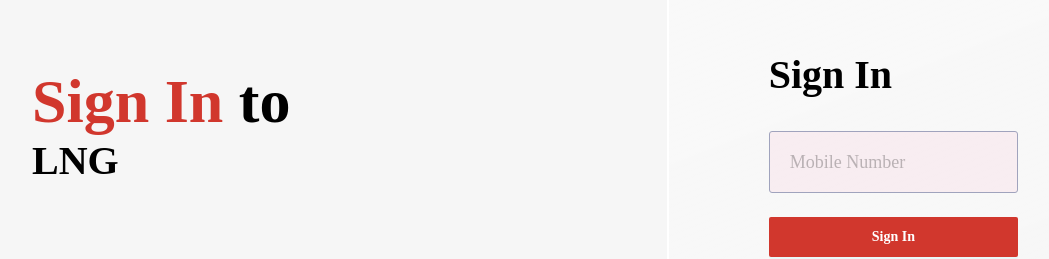
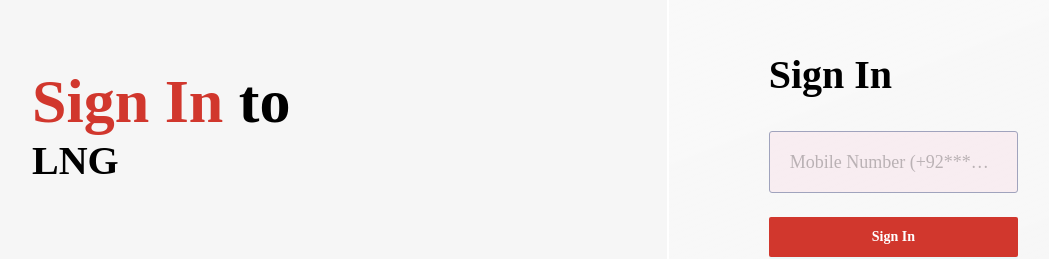
Before and after one commit to Zahir-Abbas-developer/gasapp, a React (Create React App) app: page /login in a window 1280 px wide. Shown: the part 184-443 px from the top of the page, without its empty margins (80-1129 px from the left). Built offline with nearby package versions, Linux system fonts and the light colour scheme.

Commit message:
#commit updated code

```diff
--- a/src/components/Authentication/Login.tsx
+++ b/src/components/Authentication/Login.tsx
@@ -250,7 +250,7 @@ const handlePhoneNumberChange = (value:any) => {
                   { validator: validatePhoneNumber },
                 ]}
               >
-                <Input placeholder="Mobile Number" className="input-style" />
+                <Input placeholder="Mobile Number (+92*********)" className="input-style" />
               </Form.Item>
 
               <p style={{ color: "red" }}>{errorMessage}</p>
```
